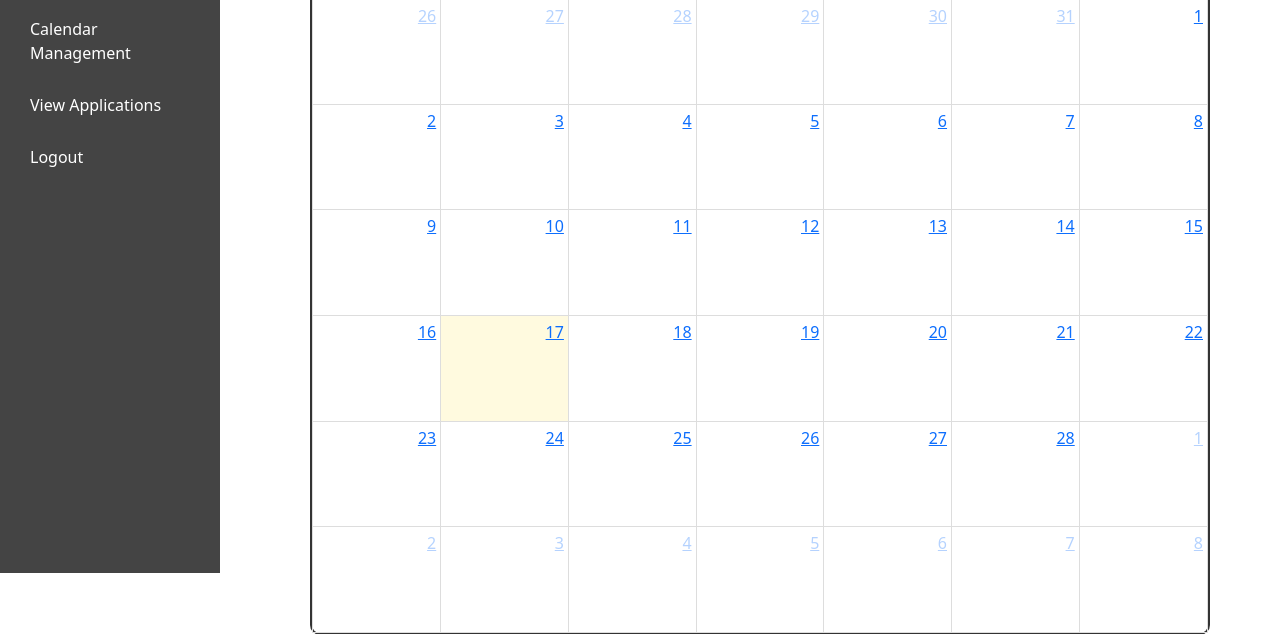
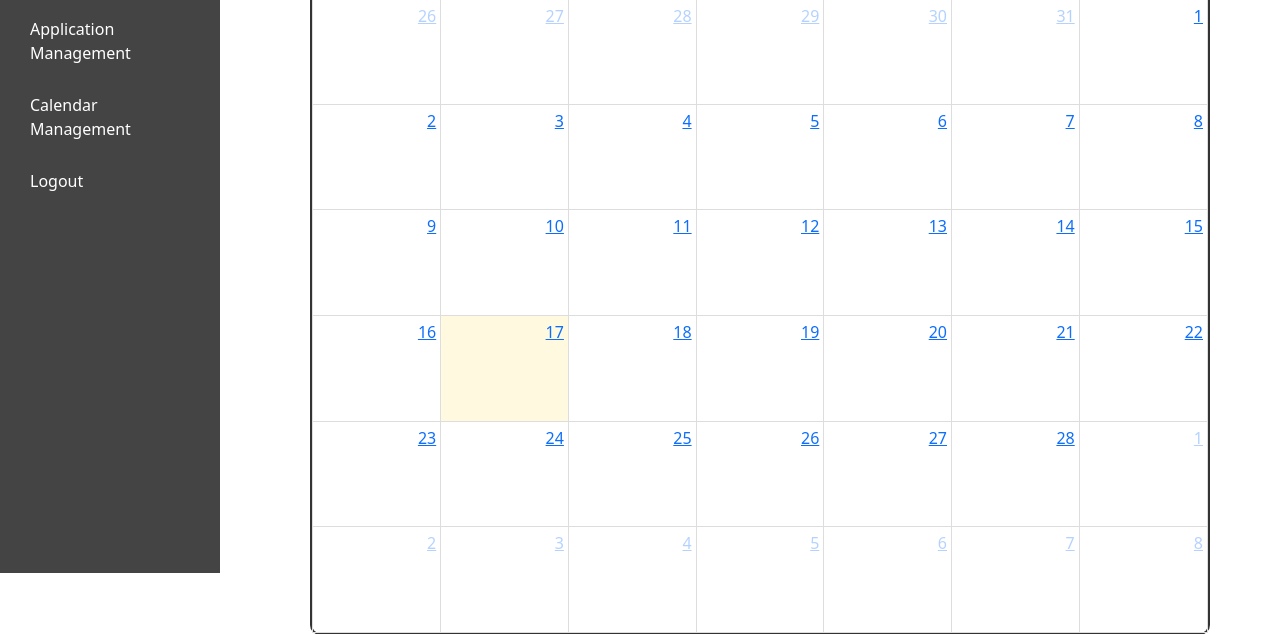
Before and after one commit to GrapevineEscape/MysteriesInMotion-Public, a Flask app: template app/templates/admin/calendar.html in a window 1280 px wide. Shown: the part 227-861 px from the top of the page. Run offline with Flask 3, Linux system fonts and the light colour scheme; the template is opened without the code that fills it, so the values that code supplies are empty; some libraries are stand-ins or nearby versions.

```diff
--- a/app/templates/admin/calendar.html
+++ b/app/templates/admin/calendar.html
@@ -21,8 +21,8 @@
             <li><a href="/admin/dashboard">Dashboard</a></li>
             <li><a href="/admin/shows">Show Management</a></li>
             <li><a href="/admin/performers">Performer Management</a></li>
+            <li><a href="/admin/applications">Application Management</a></li>
             <li><a href="/admin/calendar">Calendar Management</a></li>
-            <li><a href="/admin/applications">View Applications</a></li>
             <li><a href="/auth/logout">Logout</a></li>
         </ul>
     </div>
```
